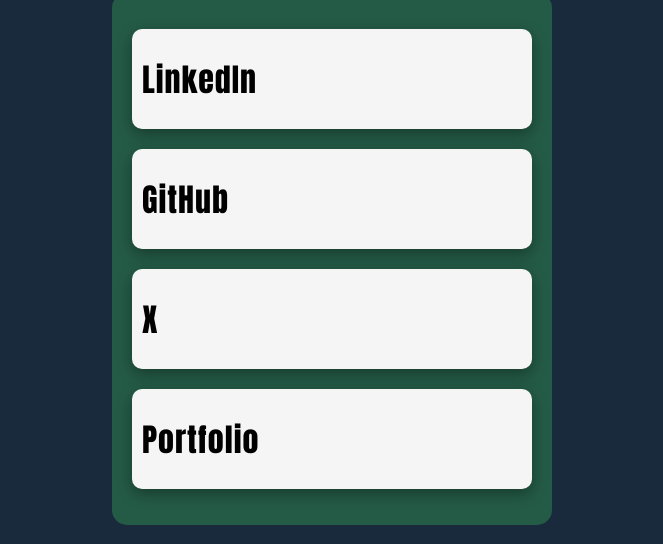
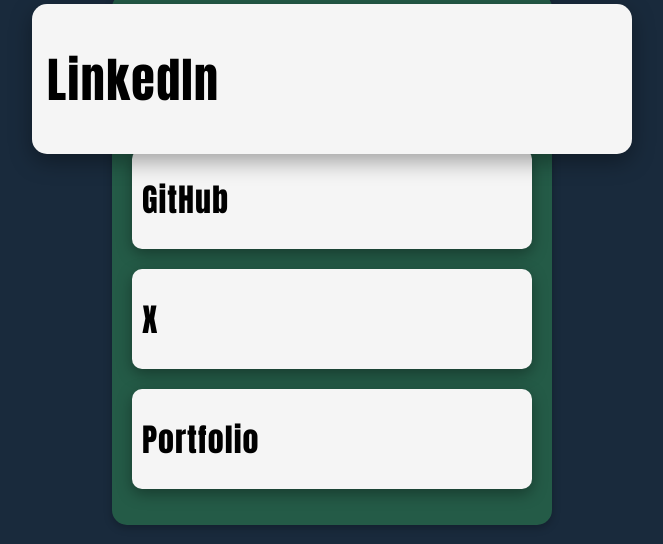
Before and after one commit to Mo-21/Linker, a website built with Vite: page index.html in a window 1280 px wide. In both pictures the pointer is over the item "LinkedIn". Shown: the part 256-800 px from the top of the page, without its empty margins (308-971 px from the left). Built offline with nearby package versions, Linux system fonts and the light colour scheme.

Commit message:
add hover effect

```diff
--- a/src/style.css
+++ b/src/style.css
@@ -36,6 +36,7 @@
 .container {
   background-color: var(--green);
   border-radius: 15px;
+  box-shadow: rgba(0, 0, 0, 0.24) 0px 3px 8px;
 }
 
 ul.links-group {
@@ -58,3 +59,9 @@
   font-size: 2rem;
   letter-spacing: 1px;
 }
+
+li.link:hover {
+  scale: 1.5;
+  transition: scale 500ms ease-out;
+  cursor: pointer;
+}
```
